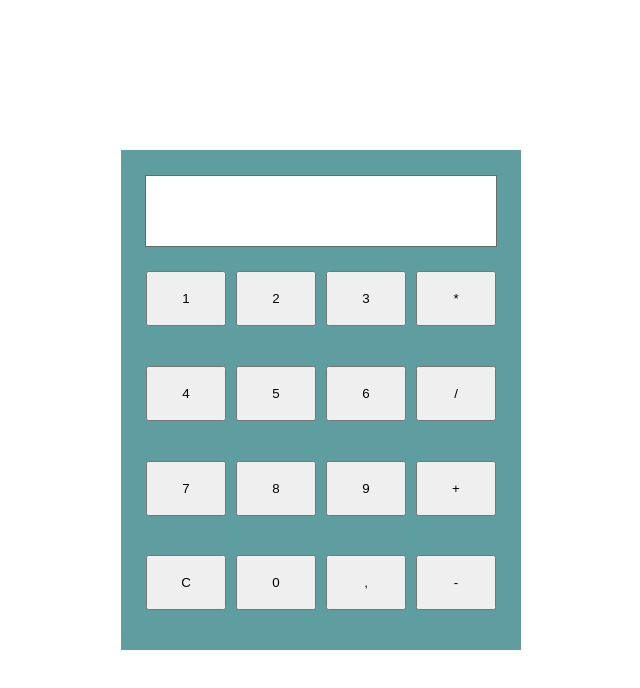
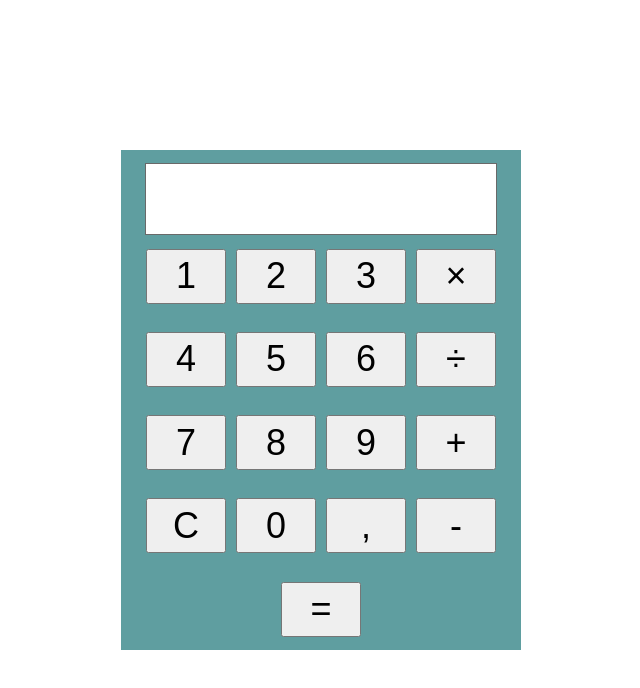
Before and after one commit to ewelinapetelicka/QuickMath, a React (Create React App) app: page / in a window 1280 px wide. Shown: the top 688 px of the page, without its empty margins (319-959 px from the left). Built offline with nearby package versions, Linux system fonts and the light colour scheme.

Commit message:
calculator layout

```diff
--- a/src/App.js
+++ b/src/App.js
@@ -1,4 +1,7 @@
+
 export function App() {
+
+
     return (
         <div className={'page'}>
             <div className={'container'}>
@@ -9,13 +12,13 @@ export function App() {
                     <button>1</button>
                     <button>2</button>
                     <button>3</button>
-                    <button>*</button>
+                    <button>×</button>
                 </div>
                 <div className={'row'}>
                     <button>4</button>
                     <button>5</button>
                     <button>6</button>
-                    <button>/</button>
+                    <button>÷</button>
                 </div>
                 <div className={'row'}>
                     <button>7</button>
@@ -29,6 +32,7 @@ export function App() {
                     <button>,</button>
                     <button>-</button>
                 </div>
+                <button>=</button>
             </div>
         </div>
     );
--- a/src/index.css
+++ b/src/index.css
@@ -30,6 +30,7 @@ body {
 button{
   width: 80px;
   height: 55px;
+  font-size: 36px;
 }
 
 .screen {
@@ -37,4 +38,13 @@ button{
   height: 70px;
   background-color: white;
   border: dimgrey solid 1px;
+  font-size: 36px;
 }
+
+.result {
+  color: green;
+}
+
+.value {
+  color: blue;
+}
```
